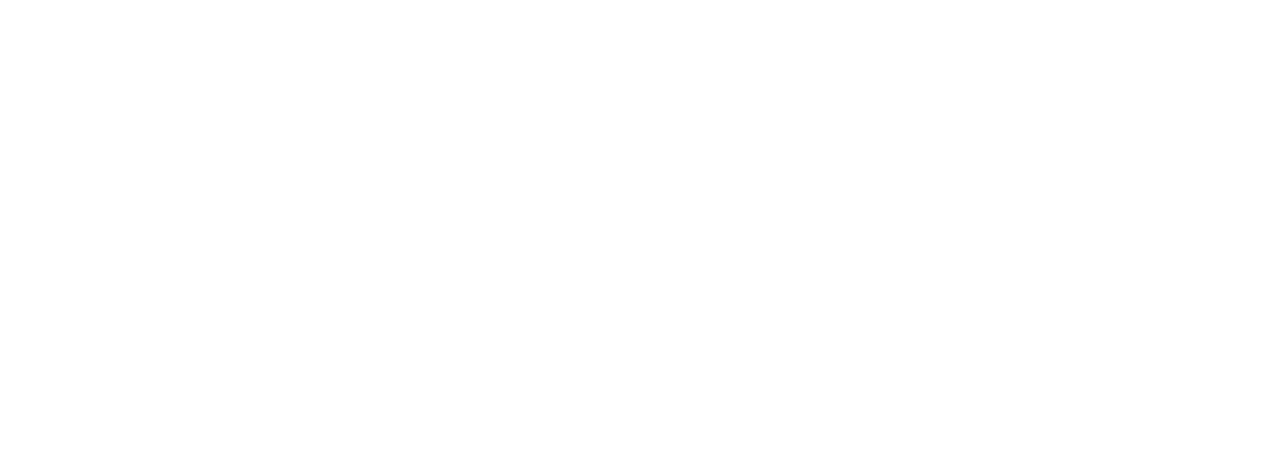
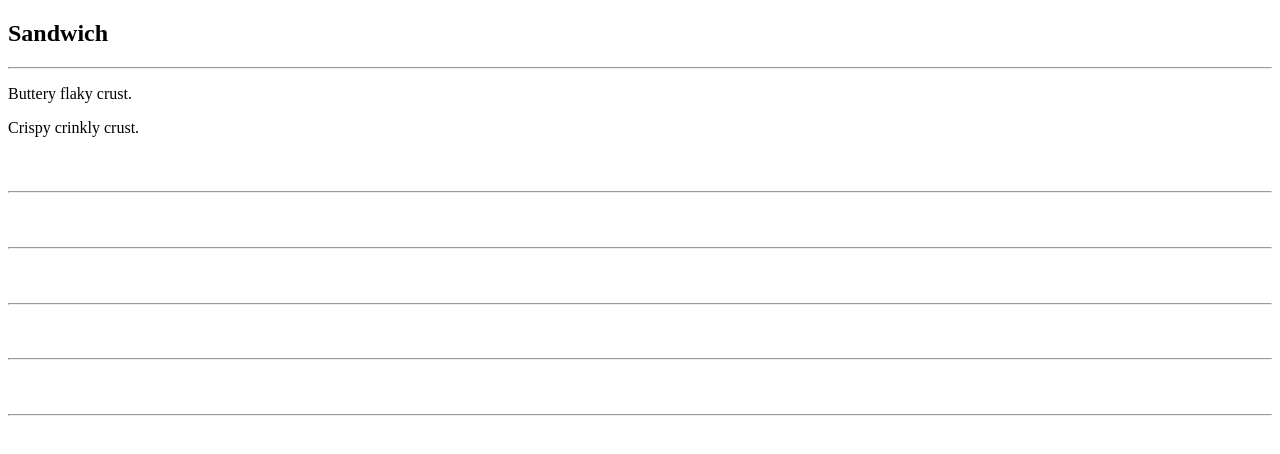
Before and after one commit to Kalki2706/CodePen-Challenge-Subgrid, a plain HTML site: page index.html in a window 1280 px wide. Drawn offline with Linux system fonts and the light colour scheme.

Commit message:
add grid div structure

```diff
--- a/index.html
+++ b/index.html
@@ -8,10 +8,79 @@
   </head>
   <body>
     <main>
-      <div class="container">
-        <section class="sec-one"></section>
-        <section class="sec-two"></section>
-        <section class="sec-three"></section>
+      <!-- Grid Section One -->
+        <section class="sec-one">
+          <div class="container">
+            <div class="dish-one">
+              <h1>Sandwich</h1>
+              <hr>
+              <div class="disc">
+                <p>Buttery flaky crust.</p>
+                <p>Crispy crinkly crust.</p>
+              </div>
+              <div class="food-img">
+                <img src="" alt="" class="img">
+              </div>
+            </div>
+
+            <div class="dish-two">
+              <h1></h1>
+              <hr>
+              <div class="disc">
+                <p></p>
+              </div>
+              <div class="food-img"><img src="" alt="" class="img"></div>
+            </div>
+          </div>
+        </section>
+
+      <!-- Grid Section One -->
+        <section class="sec-two">
+          <div class="container">
+            <div class="dish-one">
+              <h1></h1>
+              <hr>
+              <div class="disc">
+                <p></p>
+                <p></p>
+              </div>
+              <div class="food-img"><img src="" alt="" class="img"></div>
+            </div>
+
+            <div class="dish-two">
+              <h1></h1>
+              <hr>
+              <div class="disc">
+                <p></p>
+              </div>
+              <div class="food-img"><img src="" alt="" class="img"></div>
+            </div>
+          </div>
+        </section>
+
+      <!-- Grid Section One -->
+        <section class="sec-three">
+          <div class="container">
+            <div class="dish-one">
+              <h1></h1>
+              <hr>
+              <div class="disc">
+                <p></p>
+                <p></p>
+              </div>
+              <div class="food-img"><img src="" alt="" class="img"></div>
+            </div>
+
+            <div class="dish-two">
+              <h1></h1>
+              <hr>
+              <div class="disc">
+                <p></p>
+              </div>
+              <div class="food-img"><img src="" alt="" class="img"></div>
+            </div>
+          </div>
+        </section>
       </div>
     </main>
   </body>
```
